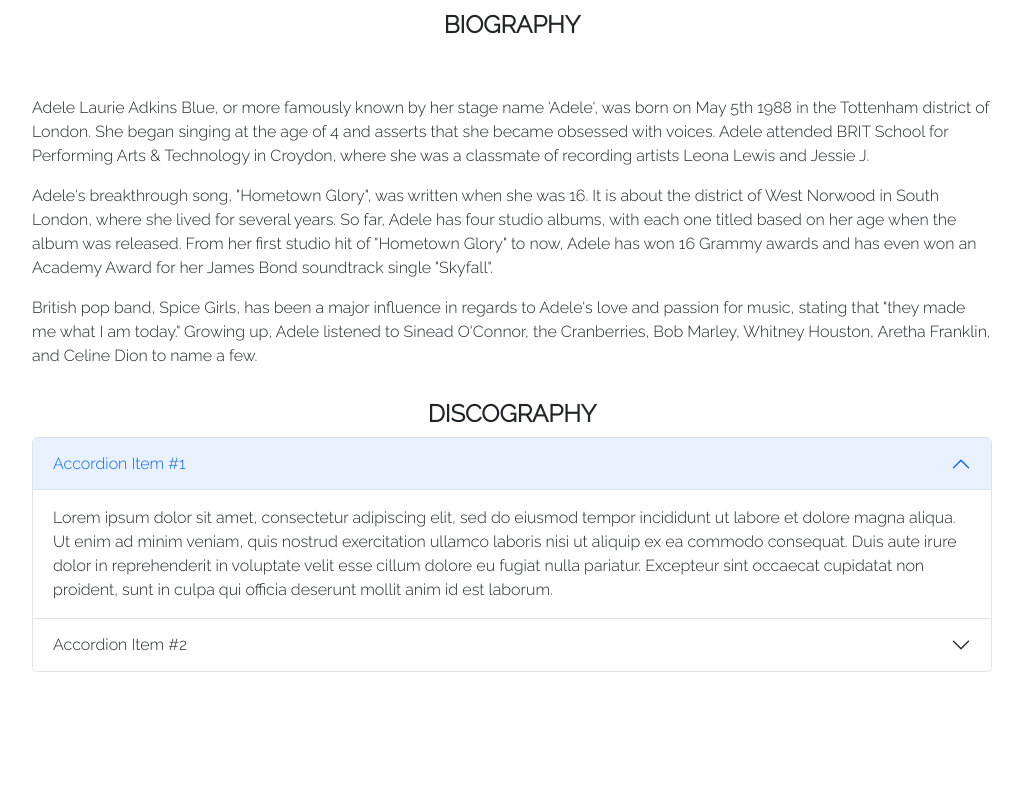
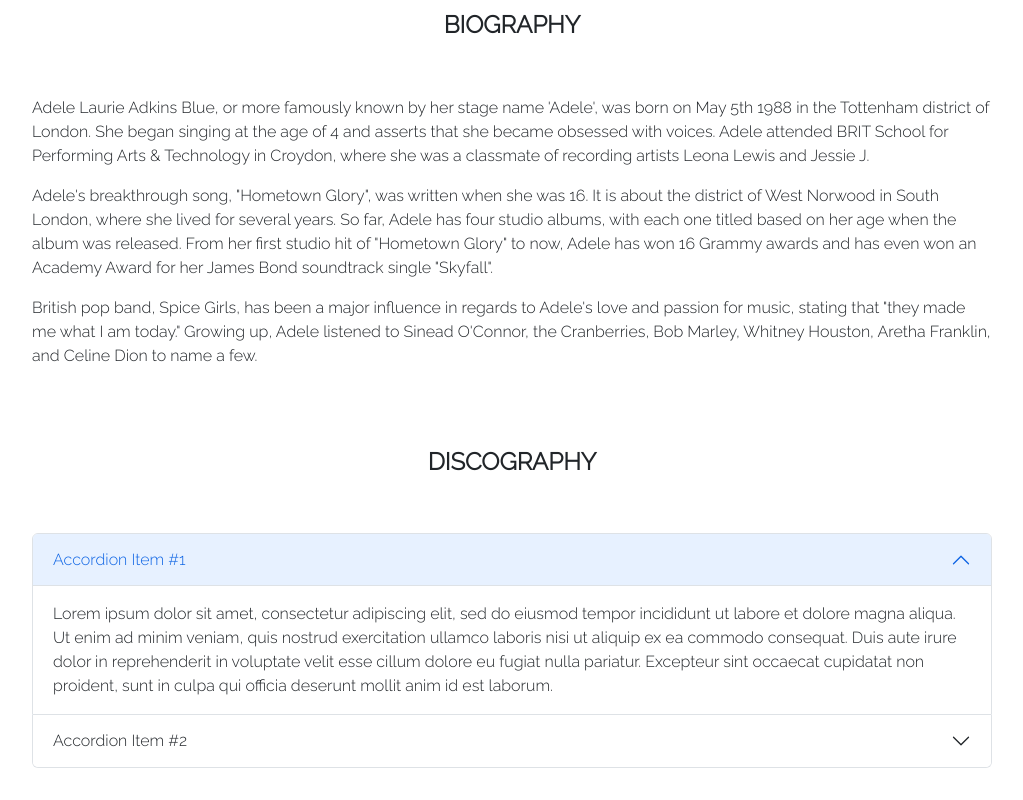
Before and after one commit to Raiza-D/all-about-adele, a React (Create React App) app: page / in a window 1280 px wide. Shown: the part 837-1637 px from the top of the page, without its empty margins (128-1151 px from the left). Before the commit the page ends 1541 px from the top, so only its background shows below. Built offline with nearby package versions, Linux system fonts and the light colour scheme; a web font is replaced by a local one.

Commit message:
Add padding top and bottom to title.

```diff
--- a/src/components/Albums.jsx
+++ b/src/components/Albums.jsx
@@ -5,7 +5,7 @@
 export default function Albums() {
   return (
     <div className="albums-container">
-      <h6 className="text-center fw-bold albums-title">DISCOGRAPHY</h6>
+      <h6 className="text-center fw-bold pt-5 pb-5 albums-title">DISCOGRAPHY</h6>
       <Accordion defaultActiveKey="0">
         <Accordion.Item eventKey="0">
           <Accordion.Header>Accordion Item #1</Accordion.Header>
```
